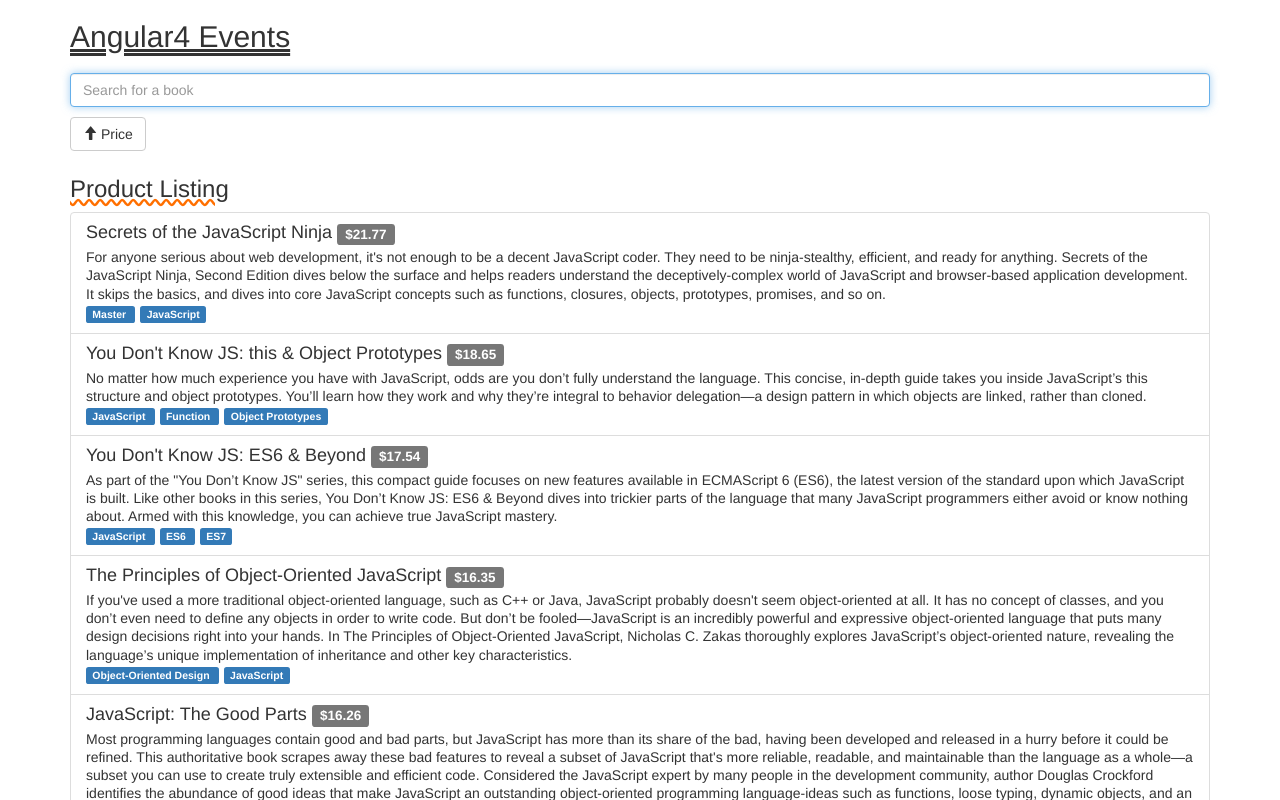
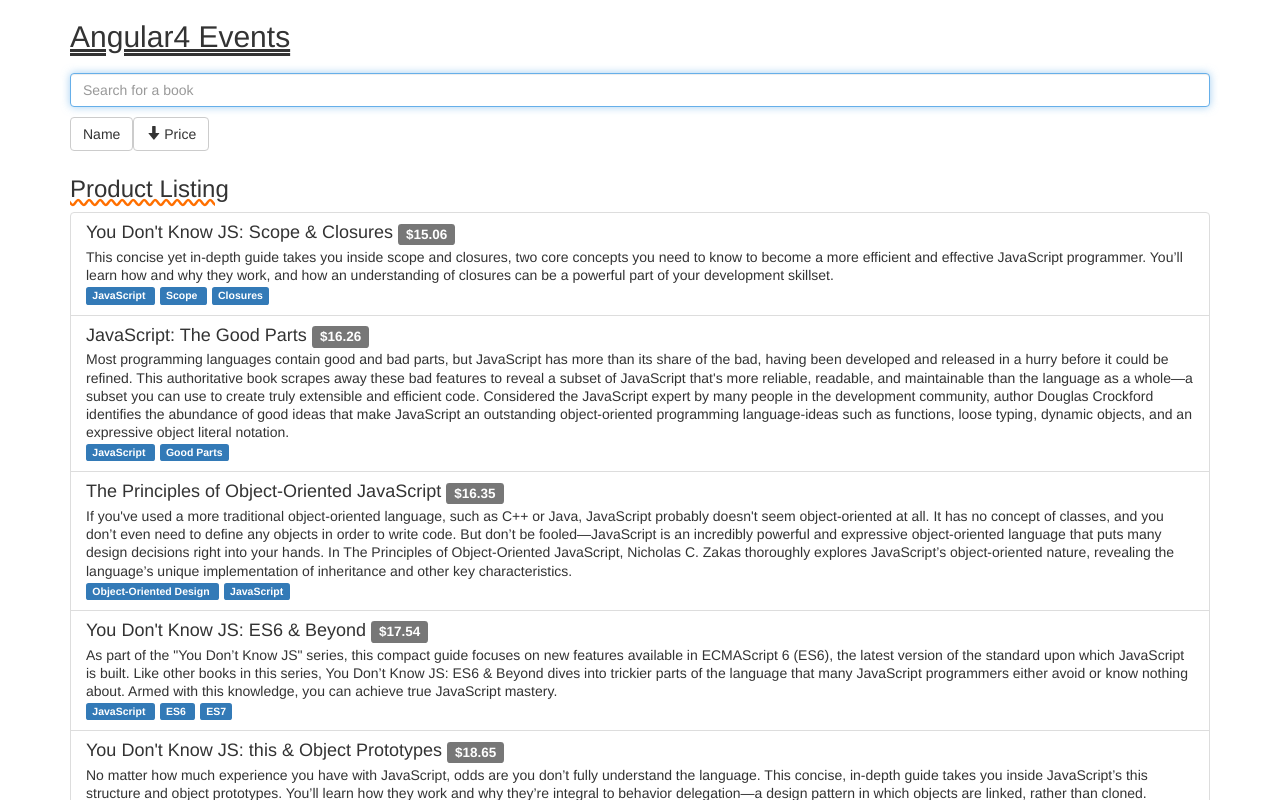
Before and after one commit to JamesKnippel/devmeeting-angular-workshop, an Angular app in the folder demo/: page / in a window 1280 px wide. Shown: the top 800 px of the page. Built offline with nearby package versions, Linux system fonts and the light colour scheme.

Commit message:
example: add events task 6

```diff
--- a/demo/package.json
+++ b/demo/package.json
@@ -1,7 +1,7 @@
 {
   "name": "devmeeting-angular-workshop",
   "version": "1.0.0",
-  "description": "Angular4 Events (Task 5)",
+  "description": "Angular4 Events (Task 6)",
   "author": {
     "name": "Jay Kan",
     "email": "leicasper@gmail.com"
--- a/demo/src/app/app.component.html
+++ b/demo/src/app/app.component.html
@@ -3,8 +3,17 @@
 
   <search-cmp (search)="onSearch($event)"></search-cmp>
 
-  <button (click)="onSort()" class="btn btn-default">
-    <i class="glyphicon glyphicon-arrow-{{ reverse ? 'up' : 'down' }}"></i>
+  <button (click)="onSort('name')" class="btn btn-default">
+    <i class="glyphicon glyphicon-arrow-{{ sort.reverse ? 'down' : 'up' }}"
+       *ngIf="sort.by === 'name'">
+    </i>
+    Name
+  </button>
+
+  <button (click)="onSort('price')" class="btn btn-default">
+    <i class="glyphicon glyphicon-arrow-{{ sort.reverse ? 'up' : 'down' }}"
+       *ngIf="sort.by === 'price'">
+    </i>
     Price
   </button>
 
--- a/demo/src/app/app.component.ts
+++ b/demo/src/app/app.component.ts
@@ -1,6 +1,11 @@
 import { Component, ViewEncapsulation, OnInit } from '@angular/core';
 import { IProduct, IProductPropertyValue } from './app.module';
 import * as _ from 'lodash';
+
+export interface ISortOptions {
+  by: string;
+  reverse: boolean;
+}
 
 @Component({
   selector: 'app-root',
@@ -11,7 +16,11 @@ import * as _ from 'lodash';
 export class AppComponent implements OnInit {
   public title: string = 'Angular4 Events';
   public products: Array<IProduct> = [];
-  public reverse: boolean = true;
+
+  public sort: ISortOptions = {
+    by: 'price',
+    reverse: false
+  };
 
   private allProducts: Array<IProduct> = [
     {
@@ -65,19 +74,21 @@ export class AppComponent implements OnInit {
   ];
 
   ngOnInit(): void {
-    this.products = this.sortItems(this.allProducts, this.reverse);
+    this.products = this.sortItems(this.allProducts, this.sort.by, this.sort.reverse);
   }
 
   onSearch(predicate: string): void {
     this.products = this.sortItems(
       this.filterItems(this.allProducts, predicate),
-      this.reverse
+      this.sort.by,
+      this.sort.reverse
     );
   }
 
-  onSort(): void {
-    this.reverse = !this.reverse;
-    this.products = this.sortItems(this.products, this.reverse);
+  onSort(sortBy: string): void {
+    this.sort.reverse = !this.sort.reverse;
+    this.sort.by = sortBy;
+    this.products = this.sortItems(this.products, this.sort.by, this.sort.reverse);
   }
 
   private filterItems(items: IProduct[], predicate: string): any {
@@ -87,8 +98,8 @@ export class AppComponent implements OnInit {
     })
   }
 
-  private sortItems(items: Array<IProduct>, reverse: boolean): Array<IProduct> {
-    const sortedItems = _.sortBy(items, 'price');
+  private sortItems(items: Array<IProduct>, prop: string, reverse: boolean): Array<IProduct> {
+    const sortedItems = _.sortBy(items, prop);
 
     return reverse
       ? sortedItems.reverse()
--- a/demo/src/index.html
+++ b/demo/src/index.html
@@ -2,7 +2,7 @@
 <html lang="en">
 <head>
   <meta charset="utf-8">
-  <title>Angular4 Events (Task 5)</title>
+  <title>Angular4 Events (Task 6)</title>
   <base href="/">
   <meta name="viewport" content="width=device-width, initial-scale=1">
   <link rel="icon" type="image/x-icon" href="favicon.ico">
--- a/demo/src/main.ts
+++ b/demo/src/main.ts
@@ -9,7 +9,7 @@ if (environment.production) {
   enableProdMode();
 }
 
-console.log('Angular4 Events (Task 5)');
+console.log('Angular4 Events (Task 6)');
 
 export function main() {
   platformBrowserDynamic()
```
